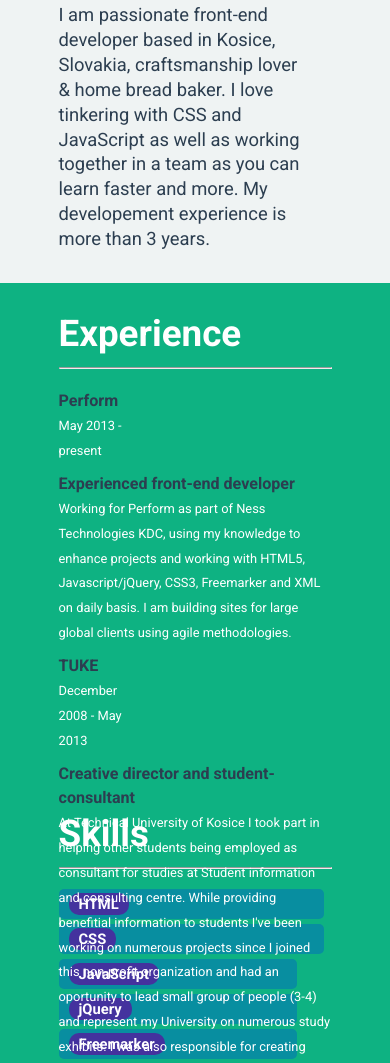
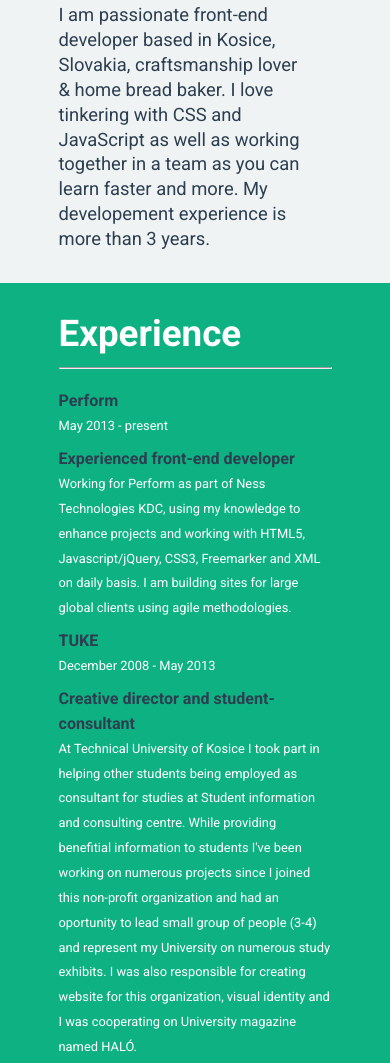
Before and after one commit to lukasorgovan/lukasorgovan.github.io, a plain HTML site: page index.html in a window 390 px wide. Shown: the part 1063-2126 px from the top of the page. Drawn offline with nearby package versions, Linux system fonts and the light colour scheme.

Commit message:
height issue

```diff
--- a/main.css
+++ b/main.css
@@ -75,10 +75,6 @@ hr {
 }
 .about, .contact {
 	background-color: #eff3f3;
-}
-.experience {
-	height: 500px;
-	z-index: 3;
 }
 .box:not(.about) h2 {
 	color: #ffffff;
@@ -189,6 +185,9 @@ a .project {
   	width: 100%;
   	float: none;
   }
+  .column.left {
+  	width: 100%;
+  }
   .project.nolink {
 		width: 100%;
 	}
```
